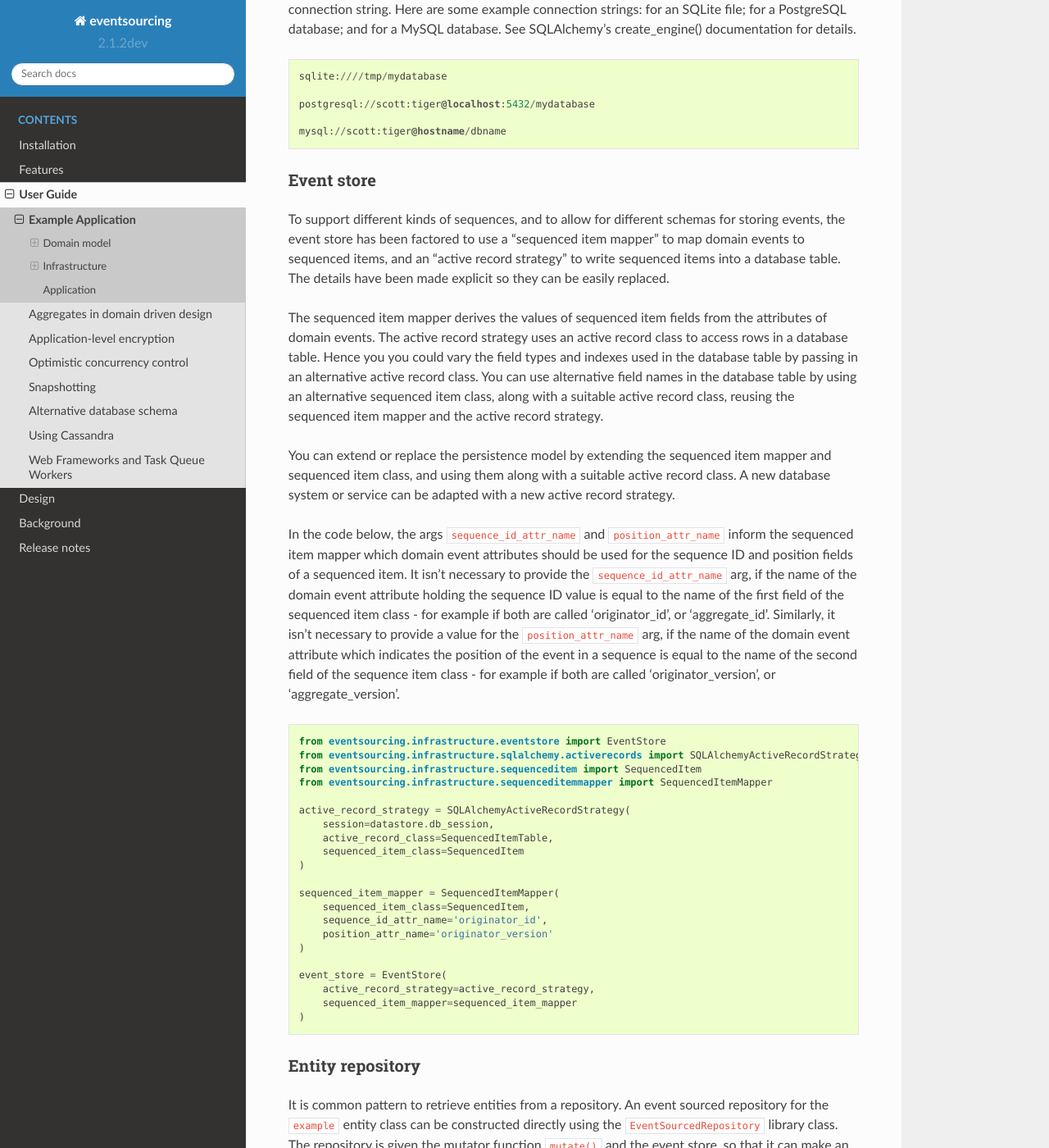
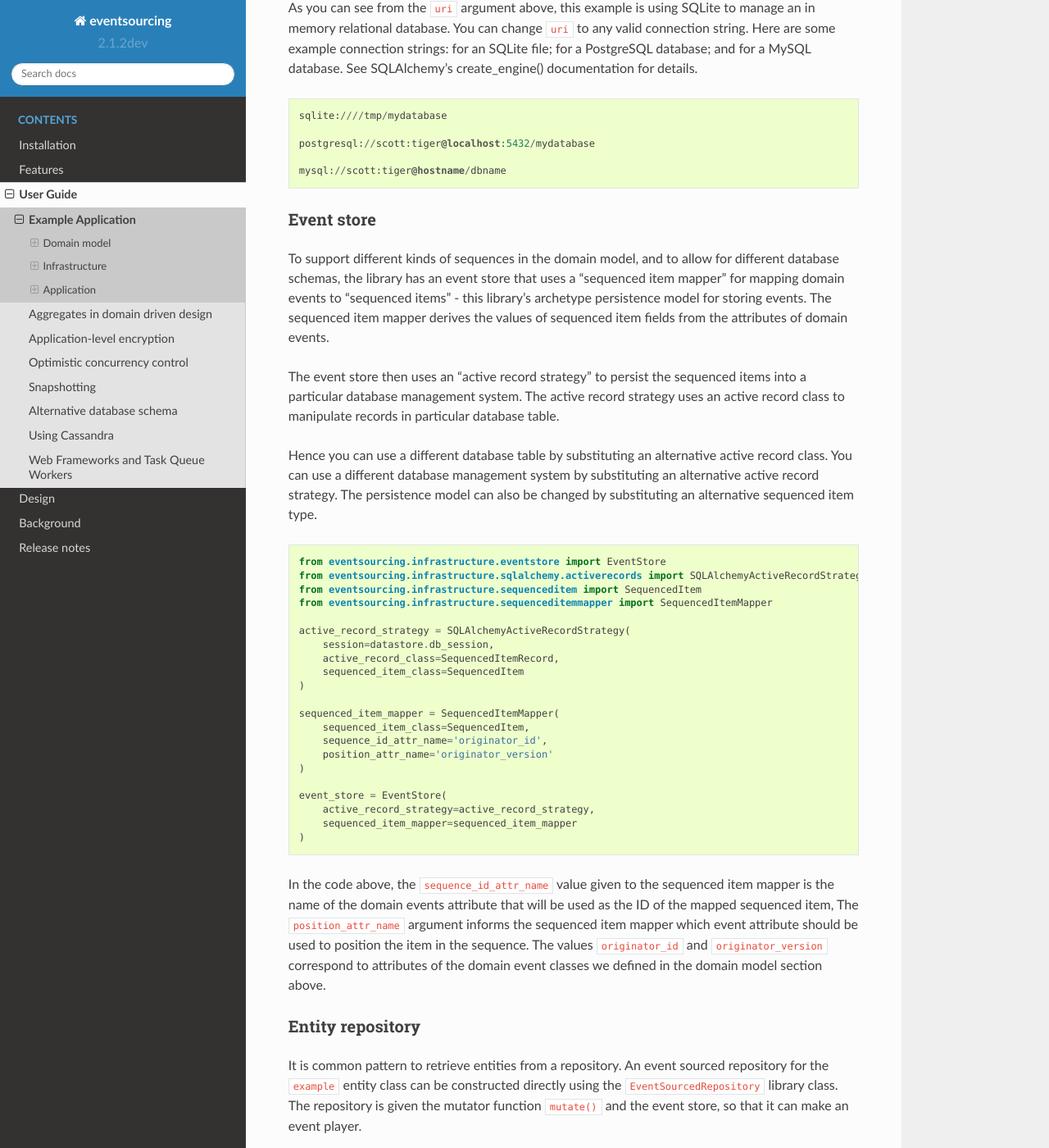
Before and after one commit to pyeventsourcing/eventsourcing, a Sphinx documentation site: the page built from docs/topics/user_guide/example_application.rst, in a window 1280 px wide and 1400 px high, scrolled down 6180 px. Shown: the whole window at 82% size. Built offline with Sphinx 7.4.7 and the Read the Docs theme 2.0.0, drawn with Linux system fonts in a browser that asks for light colours; some of the changed text lies outside the part shown.

Commit message:
Simplified example application in user guide.

```diff
--- a/docs/topics/user_guide/example_application.rst
+++ b/docs/topics/user_guide/example_application.rst
@@ -293,8 +293,10 @@
 Database table
 --------------
 
-Let's start by setting up a simple database. We can use SQLAlchemy to define a
-database table that stores integer-sequenced items.
+Let's start by setting up a simple database table that can store sequences
+of items. We can use SQLAlchemy to define a database table that stores
+items in sequences, with a single identity for each sequence, and with
+each item positioned in its sequenced by an integer index number.
 
 .. code:: python
 
@@ -303,10 +305,10 @@
     from sqlalchemy.sql.sqltypes import BigInteger, Integer, String, Text
     from sqlalchemy_utils import UUIDType
 
-    Base = declarative_base()
+    ActiveRecord = declarative_base()
 
 
-    class SequencedItemTable(Base):
+    class SequencedItemRecord(ActiveRecord):
         __tablename__ = 'sequenced_items'
 
         id = Column(Integer(), Sequence('integer_sequened_item_id_seq'), primary_key=True)
@@ -328,27 +330,27 @@
                                           name='integer_sequenced_item_uc'),
 
 
-Now create the database table. The SQLAlchemy objects can be adapted with a ``Datastore`` from the
-library, which provides a common interface for the operations ``setup_connection()``
-and ``setup_tables()``.
+Now create the database table. For convenience, the SQLAlchemy objects can be adapted
+with the ``SQLAlchemyDatastore`` class, which provides a simple interface for the
+two operations we require: ``setup_connection()`` and ``setup_tables()``.
 
 .. code:: python
 
     from eventsourcing.infrastructure.sqlalchemy.datastore import SQLAlchemySettings, SQLAlchemyDatastore
 
     datastore = SQLAlchemyDatastore(
-        base=Base,
+        base=ActiveRecord,
         settings=SQLAlchemySettings(uri='sqlite:///:memory:'),
-        tables=(SequencedItemTable,),
+        tables=(SequencedItemRecord,),
     )
 
     datastore.setup_connection()
     datastore.setup_tables()
 
 
-This example uses an SQLite in memory relational database. You can
-change ``uri`` to any valid connection string. Here are some example
-connection strings: for an SQLite file; for a PostgreSQL database; and
+As you can see from the ``uri`` argument above, this example is using SQLite to manage
+an in memory relational database. You can change ``uri`` to any valid connection string.
+Here are some example connection strings: for an SQLite file; for a PostgreSQL database; and
 for a MySQL database. See SQLAlchemy's create_engine() documentation for details.
 
 ::
@@ -363,37 +365,21 @@
 Event store
 -----------
 
-To support different kinds of sequences, and to allow for different schemas
-for storing events, the event store has been factored to use a "sequenced
-item mapper" to map domain events to sequenced items, and an "active record
-strategy" to write sequenced items into a database table. The details
-have been made explicit so they can be easily replaced.
+To support different kinds of sequences in the domain model, and to allow for
+different database schemas, the library has an event store that uses
+a "sequenced item mapper" for mapping domain events to "sequenced items" - this
+library's archetype persistence model for storing events. The sequenced item
+mapper derives the values of sequenced item fields from the attributes of domain
+events.
 
-The sequenced item mapper derives the values of sequenced item fields from
-the attributes of domain events. The active record strategy uses an active
-record class to access rows in a database table. Hence you you could vary the
-field types and indexes used in the database table by passing in an alternative
-active record class. You can use alternative field names in the database
-table by using an alternative sequenced item class, along with a suitable active
-record class, reusing the sequenced item mapper and the active record strategy.
+The event store then uses an "active record strategy" to persist the sequenced items
+into a particular database management system. The active record strategy uses an
+active record class to manipulate records in particular database table.
 
-You can extend or replace the persistence model by extending the sequenced item
-mapper and sequenced item class, and using them along with a suitable active
-record class. A new database system or service can be adapted with a new active
-record strategy.
-
-In the code below, the args ``sequence_id_attr_name`` and ``position_attr_name``
-inform the sequenced item mapper which domain event attributes should be used for the
-sequence ID and position fields of a sequenced item. It isn't necessary to
-provide the ``sequence_id_attr_name`` arg, if the name of the domain event
-attribute holding the sequence ID value is equal to the name of the first field
-of the sequenced item class - for example if both are called 'originator_id', or
-'aggregate_id'. Similarly, it isn't necessary to provide a value for the
-``position_attr_name`` arg, if the name of the domain event attribute which
-indicates the position of the event in a sequence is equal to the name of the
-second field of the sequence item class - for example if both are called
-'originator_version', or 'aggregate_version'.
-
+Hence you can use a different database table by substituting an alternative active
+record class. You can use a different database management system by substituting an
+alternative active record strategy. The persistence model can also be changed
+by substituting an alternative sequenced item type.
 
 .. code:: python
 
@@ -404,7 +390,7 @@
 
     active_record_strategy = SQLAlchemyActiveRecordStrategy(
         session=datastore.db_session,
-        active_record_class=SequencedItemTable,
+        active_record_class=SequencedItemRecord,
         sequenced_item_class=SequencedItem
     )
 
@@ -418,6 +404,16 @@
         active_record_strategy=active_record_strategy,
         sequenced_item_mapper=sequenced_item_mapper
     )
+
+
+In the code above, the ``sequence_id_attr_name`` value given to the sequenced item
+mapper is the name of the domain events attribute that will be used as the ID
+of the mapped sequenced item, The ``position_attr_name`` argument informs the
+sequenced item mapper which event attribute should be used to position the item
+in the sequence. The values ``originator_id`` and ``originator_version`` correspond
+to attributes of the domain event classes we defined in the domain model section above.
+
+
 
 Entity repository
 -----------------
@@ -459,13 +455,18 @@
     retrieved_entity = example_repository[entity.id]
     assert retrieved_entity.foo == 'bar2'
 
+
+Sequenced items
+---------------
+
 Remember that we can always get the sequenced items directly from the active record
-strategy. A sequenced item is tuple containing a serialised representation of the domain event. In the library, a
-``SequencedItem`` is a Python tuple with four fields: ``sequence_id``, ``position``,
-``topic``, and ``data``. By default, an event's ``originator_id`` attribute is mapped to the ``sequence_id`` field,
-and the event's ``originator_version`` attribute is mapped to the ``position`` field. The ``topic`` field of a
-sequenced item is used to identify the event class, and the ``data`` field represents the state of the event (a
-JSON string).
+strategy. A sequenced item is tuple containing a serialised representation of the
+domain event. In the library, a ``SequencedItem`` is a Python tuple with four fields:
+``sequence_id``, ``position``, ``topic``, and ``data``. In this example, an event's
+``originator_id`` attribute is mapped to the ``sequence_id`` field, and the event's
+``originator_version`` attribute is mapped to the ``position`` field. The ``topic``
+field of a sequenced item is used to identify the event class, and the ``data`` field
+represents the state of the event (a JSON string).
 
 .. code:: python
 
@@ -492,16 +493,22 @@
 ===========
 
 Although we can do everything at the module level, an application object brings
-everything together. In the example below, the application has an event store,
+it all together.
+
+
+Application object
+------------------
+
+In the example below, the class ``ExampleApplication`` has an event store,
 and an entity repository.
 
-Most importantly, the application has a persistence policy. The persistence
-policy firstly subscribes to receive events when they are published, and it
-uses the event store to store all the events that it receives.
+The application also has a persistence policy. The persistence policy
+subscribes to receive events whenever they are published, and uses an event
+store to store events whenever they are received.
 
 As a convenience, it is useful to make the application function as a Python
 context manager, so that the application can close the persistence policy,
-unsubscribing itself from receiving further domain events.
+and unsubscribe from receiving further domain events.
 
 .. code:: python
 
@@ -513,7 +520,7 @@
             self.event_store = EventStore(
                 active_record_strategy=SQLAlchemyActiveRecordStrategy(
                     session=datastore.db_session,
-                    active_record_class=SequencedItemTable,
+                    active_record_class=SequencedItemRecord,
                     sequenced_item_class=SequencedItem,
                 ),
                 sequenced_item_mapper=SequencedItemMapper(
@@ -540,11 +547,16 @@
         def __exit__(self, exc_type, exc_val, exc_tb):
             self.close()
 
-After instantiating the application, we can create more example entities
-and expect they will be available in the repository immediately.
 
-Please note, a discarded entity can not be retrieved from the repository.
-The repository's dictionary-like interface will raise a Python ``KeyError``
+Run the code
+------------
+
+After instantiating the application, we can create example entities
+and expect they will be immediately available in the repository.
+
+Please note, an entity that has been discarded by using its ``discard()`` method
+cannot subsequently be retrieved from the repository using its ID. In particular,
+the repository's dictionary-like interface will raise a Python ``KeyError``
 exception instead of returning an entity.
 
 .. code:: python
@@ -575,5 +587,5 @@
 
 Congratulations. You have created yourself an event sourced application.
 
-A slightly more developed example application can be found in the library
+A more developed ``ExampleApplication`` class can be found in the library
 module ``eventsourcing.example.application``.
```
